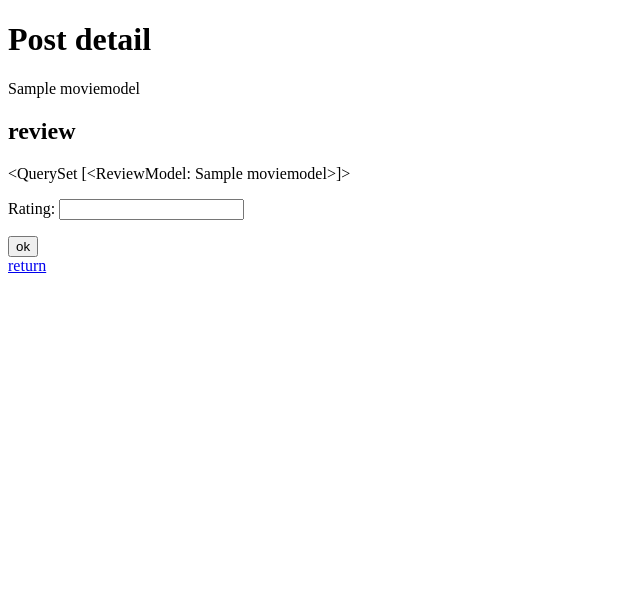
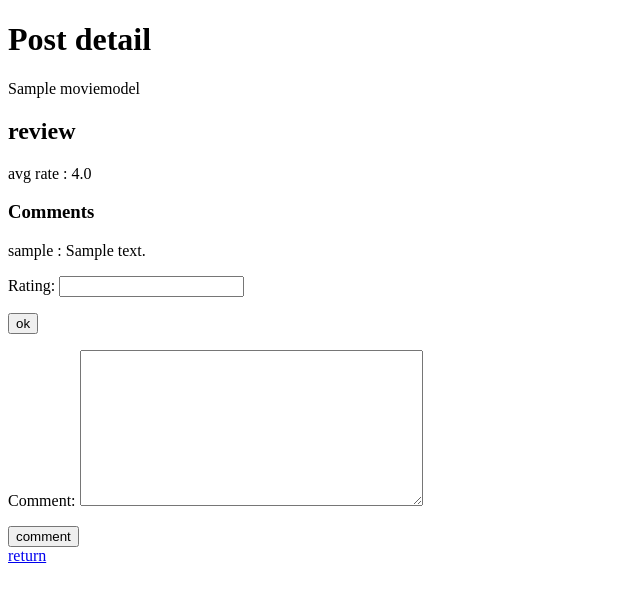
Before and after one commit to Arshia-Izadyar/imdb-clone, a Django app: page /movies/detail/1/ in a window 1280 px wide. Shown: the top 602 px of the page, without its empty margins (0-640 px from the left). Run offline with Django 3.2, Linux system fonts and the light colour scheme; a user stored in the database is signed in; tables that the repository leaves empty hold one stand-in row (values such as "Sample post").

Commit message:
added comments and rating function for movies

```diff
--- a/recommender/Movies/forms.py
+++ b/recommender/Movies/forms.py
@@ -1,5 +1,5 @@
 from django import forms
-from .models import MovieModel, ReviewModel
+from .models import MovieModel, ReviewModel, CommentModel
 
 
 
@@ -13,3 +13,9 @@ class ReviewForm(forms.ModelForm):
     class Meta:
         model = ReviewModel
         fields = ('rating',)
+
+
+class CommentForm(forms.ModelForm):
+    class Meta:
+        model = CommentModel
+        fields = ('comment', )
--- a/recommender/Movies/models.py
+++ b/recommender/Movies/models.py
@@ -1,13 +1,30 @@
 from django.db import models
 from django.contrib.auth.models import User
 
+from lib.validator import check_rate
+
 class GenreModel(models.Model):
-    title = models.CharField(max_length=35)
+    COMEDY = 1
+    DRAMA = 2
+    HORROR = 3
+    ACTION = 4
+    MAGIC = 5
+    COMIC = 6
+    FANTASY = 7
+    genre_type = (
+        (COMEDY, "Comedy"),
+        (DRAMA, "Drama"),
+        (HORROR, "Horror"),
+        (ACTION, "Action"),
+        (COMIC, "Comic"),
+        (MAGIC, "Magic"),
+        (FANTASY, "Fantasy")
+    )
+    title = models.PositiveSmallIntegerField(choices=genre_type, default=ACTION)
 
 
     def __str__(self):
-        return self.title
-
+        return str(self.get_title_display())
 
 
 class MovieModel(models.Model):
@@ -24,12 +41,20 @@ class MovieModel(models.Model):
 class ReviewModel(models.Model):
     movie = models.ForeignKey(MovieModel, related_name="movie", on_delete=models.CASCADE)
     user = models.ForeignKey(User, related_name='review', on_delete=models.CASCADE)
-    rating = models.DecimalField(max_digits=3, decimal_places=1)
+    rating = models.DecimalField(validators=[check_rate], decimal_places=1, max_digits=4)
     created_at = models.DateTimeField(auto_now_add=True)
 
 
     def __str__(self):
         return str(self.movie.title)
+
+
+
+class CommentModel(models.Model):
+    movie = models.ForeignKey(MovieModel, related_name="movie_comment", on_delete=models.CASCADE)
+    user = models.ForeignKey(User, related_name='comments', on_delete=models.CASCADE)
+    comment = models.TextField(null=True)
+    created_at = models.DateTimeField(auto_now_add=True)
 
 
 class WatchList(models.Model):
--- a/recommender/Movies/urls.py
+++ b/recommender/Movies/urls.py
@@ -1,5 +1,5 @@
 from django.urls import path
-from .views import MovieListView, MovieCreateView, MovieDetailView, MovieReview
+from .views import MovieListView, MovieCreateView, MovieDetailView, MovieReview, MovieComment
 
 app_name = 'movie'
 
@@ -8,4 +8,6 @@ urlpatterns = [
     path('create/', MovieCreateView.as_view(), name="create"),
     path('detail/<int:pk>/', MovieDetailView.as_view(), name='detail'),
     path("detail/<int:pk>/create_review/", MovieReview.as_view(), name="create_review"),
+    path("detail/<int:pk>/create_comment/", MovieComment.as_view(), name="create_comment"),
+
 ]
--- a/recommender/Movies/views.py
+++ b/recommender/Movies/views.py
@@ -5,9 +5,13 @@ from django.urls import reverse_lazy
 from django.utils.decorators import method_decorator
 from django.contrib.auth.decorators import login_required
 from django.views import View
+from django.db.models import Avg, Prefetch, FloatField
+from django.db.models.functions import Coalesce
 
-from .forms import MovieCreateForm, ReviewForm
-from .models import MovieModel, ReviewModel
+
+
+from .forms import MovieCreateForm, ReviewForm, CommentForm
+from .models import MovieModel, ReviewModel, CommentModel
 
 
 class MovieListView(ListView):
@@ -33,26 +37,34 @@ class MovieCreateView(FormView):
         return super().form_valid(form)
 
 
-class MovieReview(View):
-
-    @method_decorator(login_required())
-    def dispatch(self, request, *args, **kwargs):
-
-        return super().dispatch(request, *args, **kwargs)
-
-from django.views.generic import DetailView
-
 class MovieReview(DetailView):
     model = MovieModel
 
     def post(self, request, *args, **kwargs):
         form = ReviewForm(request.POST)
         if form.is_valid():
+            self.object = self.get_object()
             review = form.save(commit=False)
             review.user = self.request.user
-            review.movie = self.get_object()
+            review.movie = self.object
             review.save()
-            return redirect('movie:list')
+            return redirect('movie:detail', pk=self.object.pk)
+        return render('movie:list')
+
+
+class MovieComment(DetailView):
+    model = MovieModel
+
+    def post(self, request, *args, **kwargs):
+        form = CommentForm(request.POST)
+        if form.is_valid():
+            self.object = self.get_object()
+            comment = form.save(commit=False)
+            comment.user = self.request.user
+            comment.movie = self.object
+            comment.save()
+            return redirect('movie:detail', pk=self.object.pk)
+        return redirect("movie:list")
 
 
 
@@ -67,7 +79,50 @@ class MovieDetailView(DetailView):
 
 
     def get_context_data(self, **kwargs):
+        self.object = self.get_object()
         context = super().get_context_data(**kwargs)
         context["review_form"] = ReviewForm()
-        context['review'] = ReviewModel.objects.filter(movie=self.object)
+        context["comment_form"] = CommentForm()
+
+
+
+        # data = MovieModel.objects.prefetch_related(
+        #     "movie_comment",
+        #     Prefetch('movie', queryset=ReviewModel.objects.annotate(
+        #         avg=Coalesce(Avg('rating'), 0, output_field=FloatField())
+        #         ))).get(pk=self.object.pk)
+
+        # comment_list = data.movie_comment.all()
+
+        # rate = data.movie.avg # sorry for bad naming movie is the ForeignKey for ReviewModel
+
+        average_rate = ReviewModel.objects.filter(movie_id=self.object.pk).aggregate(avg_rate=Avg('rating'))['avg_rate']
+
+        comments = CommentModel.objects.filter(movie_id=self.object.pk)
+
+        context['comments'] = comments
+
+        context['rate'] = round(average_rate, 1)
         return context
+
+
+"""
+
+        data = MovieModel.objects.prefetch_related(
+            "movie_comment",
+            Prefetch('movie', queryset=ReviewModel.objects.aggregate(avg_rate=Avg('rating', output_field=FloatField())))
+                ).get(pk=self.object.pk)
+
+        comment_list = data.movie_comment.all()
+        context['comments'] = comment_list
+
+        # average_rate = ReviewModel.objects.filter(movie_id=self.object.pk).aggregate(avg_rate=Avg('rating'))['avg_rate']
+        average_rate = data.movie.all().avg_rate
+
+
+        context['rate'] = average_rate
+        return context
+
+
+
+"""
--- a/recommender/recommender/local_conf.py
+++ b/recommender/recommender/local_conf.py
@@ -1,7 +1,7 @@
 DATABASE = {
     'default': {
         'ENGINE': 'django.db.backends.postgresql_psycopg2',
-        'NAME': 'movie',
+        'NAME': 'movies',
         'USER': 'arshia',
         'PASSWORD': 'a123',
         'HOST': '127.0.0.1',
--- a/recommender/templates/movie/movie_detail.html
+++ b/recommender/templates/movie/movie_detail.html
@@ -4,18 +4,23 @@
 <h1>Post detail</h1>
 {{movie.title}}
 <h2>review</h2>
-{{review}}
-{% comment %}
-<ul>
-    {% for rev in review %}
-        <p>{{rev.rate}}</p>
-    {% endfor %}
-</ul> {% endcomment %}
 
+<p>avg rate : {{rate}}</p>
+
+<h3> Comments </h3>
+{% for comment in comments %}
+    <p>{{comment.user}} : {{comment.comment}}</p>
+{% endfor %}
 <form method="POST" action="{% url 'movie:create_review' movie.pk %}">
     {% csrf_token %}
     {{ review_form.as_p }}
     <input type="submit" value="ok">
+</form>
+
+<form method="POST" action="{% url 'movie:create_comment' movie.pk %}">
+    {% csrf_token %}
+    {{comment_form.as_p}}
+    <input type="submit" value="comment">
 </form>
 
 
```
Also changed, not shown: recommender/Movies/migrations/0001_initial.py, recommender/Movies/migrations/0002_alter_moviemodel_title.py (deleted), recommender/Movies/migrations/0002_alter_reviewmodel_rating.py (added).
